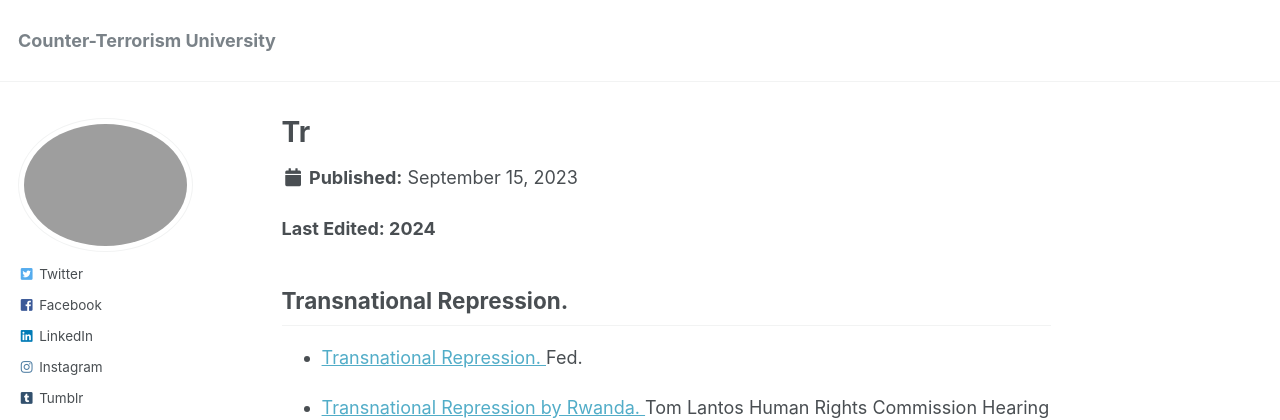
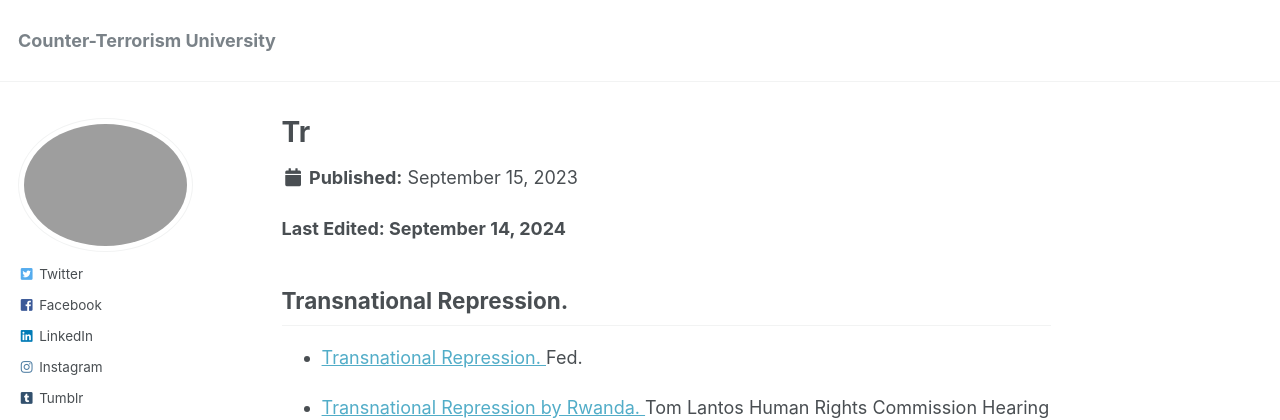
Before and after one commit to phdcsseiden/phdcsseiden.github.io, a Jekyll site: the page built from _pages/Tr.md, in a window 1280 px wide and 1179 px high. Shown: the top 420 px of the window. Built offline with Jekyll 4.4.1, drawn with Linux system fonts in a browser that asks for light colours.

Commit message:
Update Tr.md

```diff
--- a/_pages/Tr.md
+++ b/_pages/Tr.md
@@ -8,7 +8,7 @@ modified: 2023-09-15
 
 
 
-<b> Last Edited: 2024 </b>
+<b> Last Edited: September 14, 2024 </b>
 
 
 ## Transnational Repression.
```
